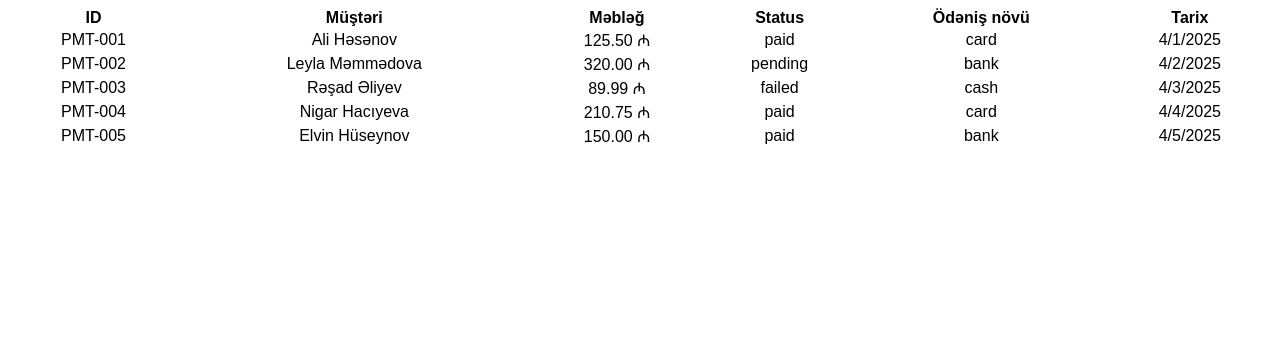
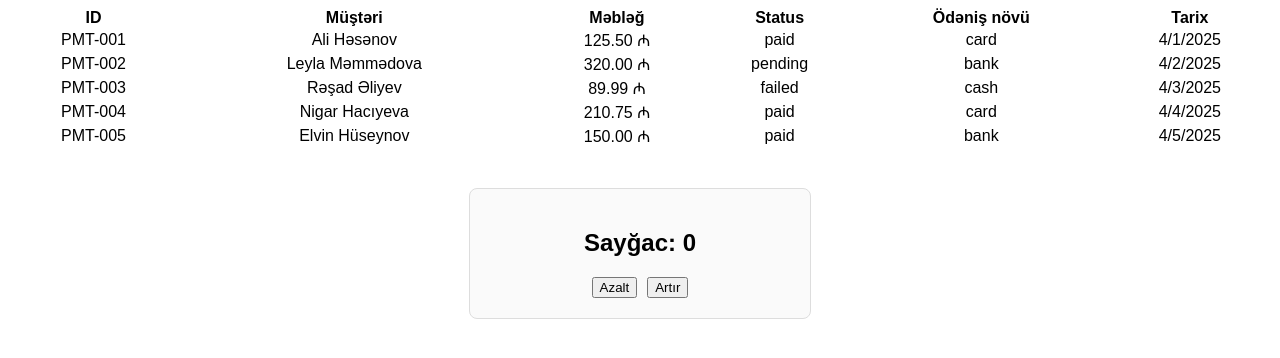
Before and after one commit to NezerAbdullayev/A-Hooks-Props-Test, a React (Create React App) app: page / in a window 1280 px wide. Shown: the top 358 px of the page. Built offline with nearby package versions, Linux system fonts and the light colour scheme.

Commit message:
feat: add-RenderComponent

```diff
--- a/package.json
+++ b/package.json
@@ -21,7 +21,7 @@
     "typescript": "4.4.4"
   },
   "scripts": {
-    "start": "react-scripts start",
+    "start": "set PORT=8000 && react-scripts start",
     "build": "react-scripts build",
     "test": "react-scripts test --env=jsdom",
     "eject": "react-scripts eject"
--- a/src/components/EditPanel.tsx
+++ b/src/components/EditPanel.tsx
@@ -7,6 +7,8 @@ interface IEditPanel {
 }
 
 export const EditPanel = ({ visible, close }: IEditPanel) => {
+  console.log("payment edit Panel");
+
   return (
     <Box
       visible={visible}
--- /dev/null
+++ b/src/components/RenderComponent.tsx
@@ -0,0 +1,29 @@
+import React, { useState } from "react";
+import { Box } from "./Box";
+
+export const RenderComponent = () => {
+  const [count, setCount] = useState(0);
+
+  const increment = () => setCount((prev) => prev + 1);
+  const decrement = () => setCount((prev) => prev - 1);
+
+  return (
+    <Box
+      style={{
+        padding: "20px",
+        border: "1px solid #ddd",
+        borderRadius: "8px",
+        width: "300px",
+        margin: "40px auto",
+        textAlign: "center",
+        backgroundColor: "#fafafa",
+      }}
+    >
+      <h2>Sayğac: {count}</h2>
+      <Box style={{ display: "flex", justifyContent: "center", gap: "10px" }}>
+        <button onClick={decrement}>Azalt</button>
+        <button onClick={increment}>Artır</button>
+      </Box>
+    </Box>
+  );
+};
--- a/src/components/Table.tsx
+++ b/src/components/Table.tsx
@@ -1,14 +1,22 @@
 import React from "react";
 import { Box } from "./Box";
-import { fakePayments } from "../data";
+import { Payment, fakePayments } from "../data";
+import { RenderComponent } from "./RenderComponent";
 
 type TableProps = {
   openEditPanel: () => void;
 };
 
 export const Table: React.FC<TableProps> = ({ openEditPanel }) => {
+  const handleEditPanel = (payment: Payment) => {
+    console.log(payment);
+  };
+
+  console.log("re-rendeirng table payment ");
+
   return (
-    <Box onShow={openEditPanel} className="table-container">
+    <>
+      <Box className="table-container">
         <table style={{ width: "100%", borderCollapse: "collapse" }}>
           <thead>
             <tr>
@@ -22,7 +30,11 @@ export const Table: React.FC<TableProps> = ({ openEditPanel }) => {
           </thead>
           <tbody>
             {fakePayments.map((payment) => (
-            <tr key={payment.id}>
+              <tr
+                key={payment.id}
+                onClick={() => handleEditPanel(payment)}
+                style={{ cursor: "pointer" }}
+              >
                 <td>{payment.id}</td>
                 <td>{payment.customerName}</td>
                 <td>{payment.amount.toFixed(2)} ₼</td>
@@ -34,5 +46,9 @@ export const Table: React.FC<TableProps> = ({ openEditPanel }) => {
           </tbody>
         </table>
       </Box>
+
+      {/* re-render component */}
+      <RenderComponent />
+    </>
   );
 };
--- a/src/components/index.tsx
+++ b/src/components/index.tsx
@@ -2,3 +2,4 @@ export * from "./EditPanel";
 export * from "./Table";
 export * from "./RenderIf";
 export * from "./Box";
+export * from "./RenderComponent";
```
Lines whose indentation alone changed are shown as unchanged.
